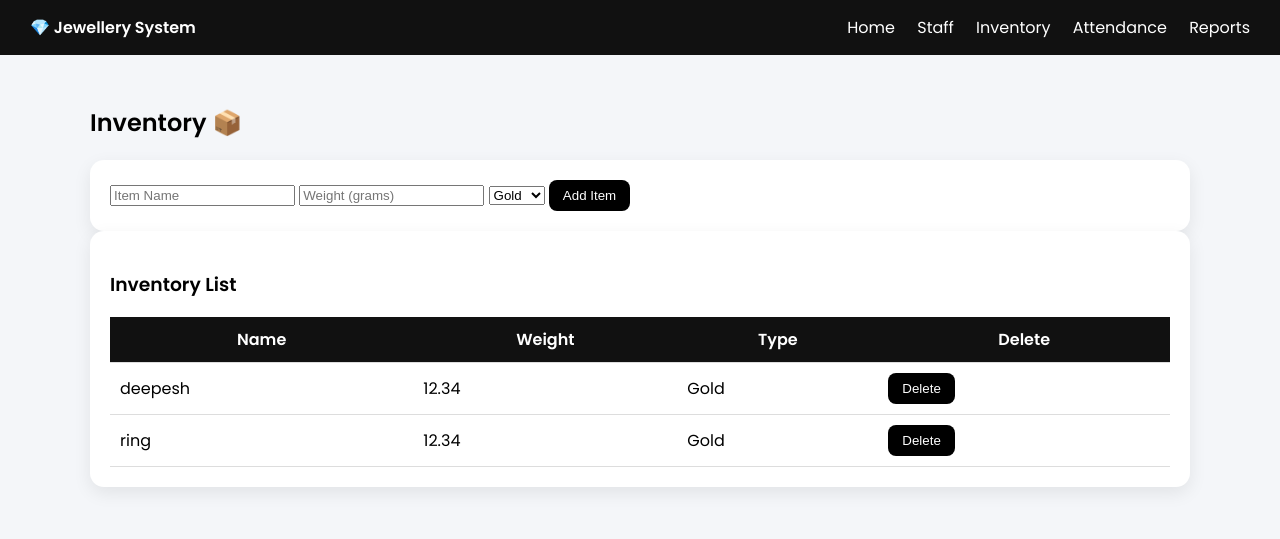
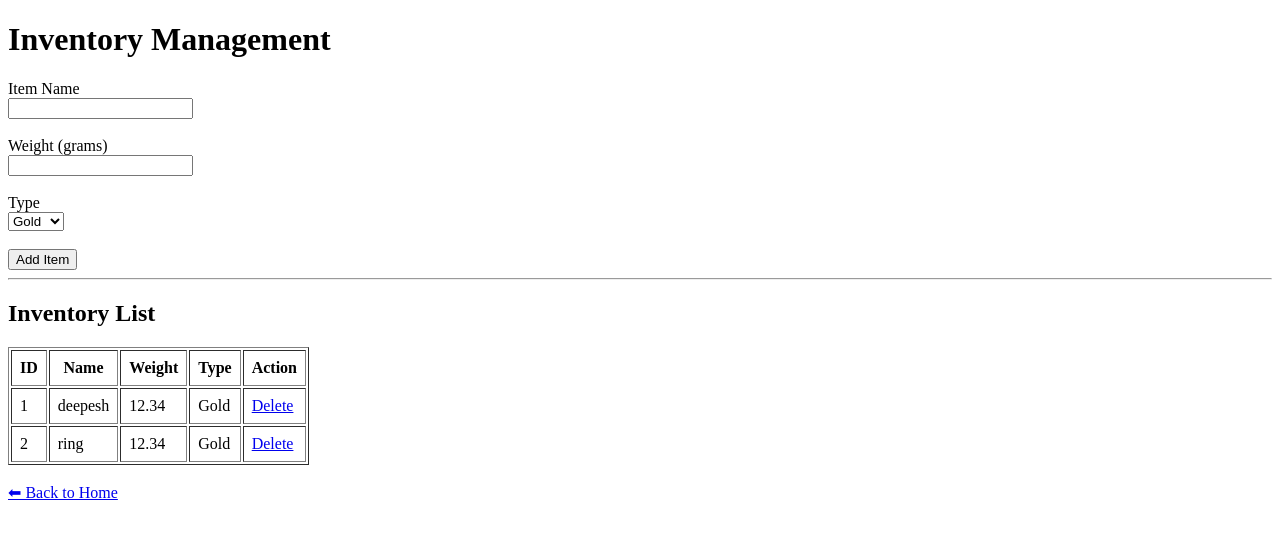
Before and after one commit to DeepeshRaj7/Jewellery-Webapp, a Flask app: page /inventory in a window 1280 px wide. Shown: the top 539 px of the page. Run offline with Flask 3, Linux system fonts and the light colour scheme; data comes from the database, SQL or seed files in the repository; parts of the project's set-up code (start-up, migrations or seed data) failed here and were passed over.

Commit message:
Added flash messages & improved inventory UX

```diff
--- a/app.py
+++ b/app.py
@@ -2,6 +2,9 @@ from flask import Flask, render_template, request, redirect
 import sqlite3
 from datetime import datetime
 import requests
+from flask import Flask, render_template, request, redirect, flash
+app = Flask(__name__)
+app.secret_key = "supersecretkey"
 
 
 app = Flask(__name__)
@@ -124,11 +127,15 @@ def staff():
                 (name, role, phone)
             )
             conn.commit()
+            flash("✅ Staff added successfully!", "success")
+            return redirect("/staff")
+        else:
+            flash("❌ Please fill all fields", "error")
 
     c.execute("SELECT * FROM staff")
     staff_list = c.fetchall()
+    conn.close()
 
-    conn.close()
     return render_template("staff.html", staff=staff_list)
 
 @app.route("/delete_staff/<int:id>")
@@ -140,7 +147,10 @@ def delete_staff(id):
     conn.commit()
     conn.close()
 
+    flash("🗑️ Staff deleted successfully", "success")
     return redirect("/staff")
+
+
 
 # ---------------- INVENTORY PAGE ---------------- #
 
@@ -167,6 +177,8 @@ def inventory():
 
     conn.close()
     return render_template("inventory.html", items=items)
+flash("✅ Item added successfully", "success")
+
 
 @app.route("/delete_item/<int:id>")
 def delete_item(id):
@@ -178,6 +190,7 @@ def delete_item(id):
     conn.close()
 
     return redirect("/inventory")
+flash("🗑️ Item deleted", "success")
 
 # ---------------- ATTENDANCE PAGE ---------------- #
 
--- a/templates/inventory.html
+++ b/templates/inventory.html
@@ -1,45 +1,84 @@
-{% extends "base.html" %}
-{% block content %}
+<!DOCTYPE html>
+<html lang="en">
+<head>
+    <meta charset="UTF-8">
+    <title>Inventory Management</title>
 
-<h2>Inventory 📦</h2>
+    <style>
+        .flash-success {
+            background-color: green;
+            color: white;
+            padding: 10px;
+            margin-bottom: 10px;
+        }
 
-<div class="card">
+        .flash-error {
+            background-color: red;
+            color: white;
+            padding: 10px;
+            margin-bottom: 10px;
+        }
+    </style>
+</head>
+<body>
+
+<!-- FLASH MESSAGES -->
+{% with messages = get_flashed_messages(with_categories=true) %}
+  {% if messages %}
+    {% for category, message in messages %}
+      <div class="flash-{{ category }}">
+        {{ message }}
+      </div>
+    {% endfor %}
+  {% endif %}
+{% endwith %}
+
+<h1>Inventory Management</h1>
 
 <form method="POST">
-<input name="name" placeholder="Item Name" required>
-<input name="weight" placeholder="Weight (grams)" required>
-<select name="type">
-<option>Gold</option>
-<option>Silver</option>
-</select>
-<button>Add Item</button>
+    <label>Item Name</label><br>
+    <input type="text" name="name" required><br><br>
+
+    <label>Weight (grams)</label><br>
+    <input type="number" name="weight" required><br><br>
+
+    <label>Type</label><br>
+    <select name="type" required>
+        <option value="Gold">Gold</option>
+        <option value="Silver">Silver</option>
+    </select><br><br>
+
+    <button type="submit">Add Item</button>
 </form>
 
-</div>
+<hr>
 
-<div class="card">
+<h2>Inventory List</h2>
 
-<h3>Inventory List</h3>
-
-<table>
+<table border="1" cellpadding="8">
     <tr>
+        <th>ID</th>
         <th>Name</th>
         <th>Weight</th>
         <th>Type</th>
-<th>Delete</th>
+        <th>Action</th>
     </tr>
 
     {% for item in items %}
     <tr>
+        <td>{{ item["id"] }}</td>
         <td>{{ item["name"] }}</td>
         <td>{{ item["weight"] }}</td>
         <td>{{ item["type"] }}</td>
-<td><a href="/delete/{{ item['id'] }}"><button>Delete</button></a></td>
+        <td>
+            <a href="/delete_inventory/{{ item['id'] }}">Delete</a>
+        </td>
     </tr>
     {% endfor %}
-
 </table>
 
-</div>
+<br>
+<a href="/">⬅ Back to Home</a>
 
-{% endblock %}
+</body>
+</html>
```
Also changed, not shown: templates/staff.html (+54 -19 lines). Lines whose indentation alone changed are shown as unchanged.
